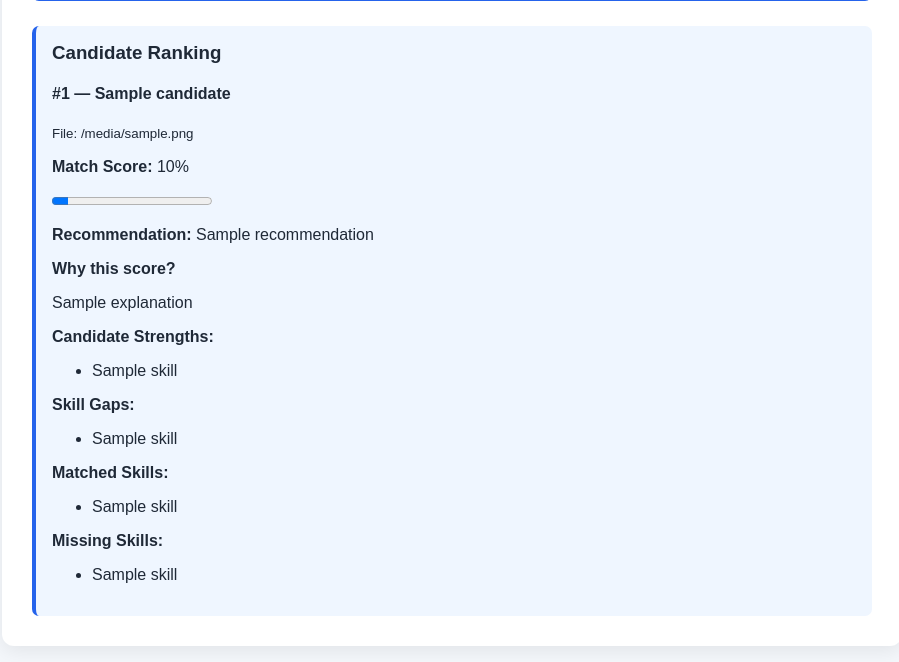
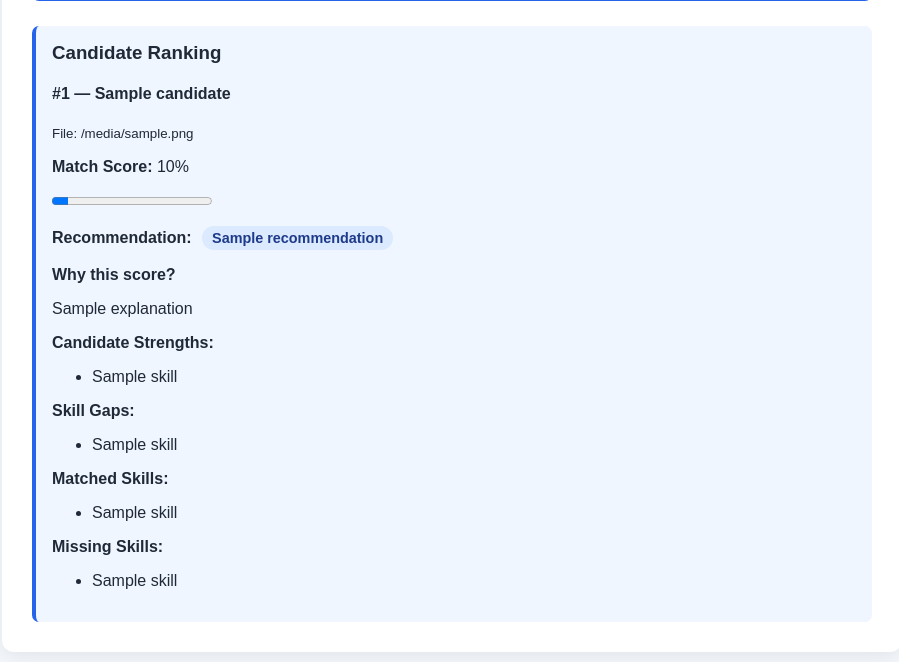
Before and after one commit to barokoushik/ai-resume-screening, a Flask app: template templates/index.html in a window 1280 px wide. Shown: the part 787-1449 px from the top of the page, without its empty margins (188-1087 px from the left). Run offline with Flask 3, Linux system fonts and the light colour scheme; the template is opened without the code that fills it: most values are stand-ins (such as "Sample title", 1, 10 or a date in 2020).

Commit message:
feat: add recommendation badges

```diff
--- a/static/style.css
+++ b/static/style.css
@@ -145,3 +145,14 @@ footer {
 .result-message h3 {
     margin-top: 0;
 }
+
+.recommendation-badge {
+    display: inline-block;
+    padding: 4px 10px;
+    margin-left: 6px;
+    border-radius: 999px;
+    background: #dbeafe;
+    color: #1e3a8a;
+    font-size: 0.9rem;
+    font-weight: 600;
+}
--- a/templates/index.html
+++ b/templates/index.html
@@ -100,7 +100,10 @@
 </progress>
             <p>
                 <strong>Recommendation:</strong>
-                {{ candidate.recommendation }}
+
+                <span class="recommendation-badge">
+                    {{ candidate.recommendation }}
+                </span>
             </p>
 
             <p><strong>Why this score?</strong></p>
```
